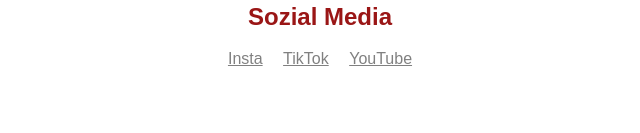
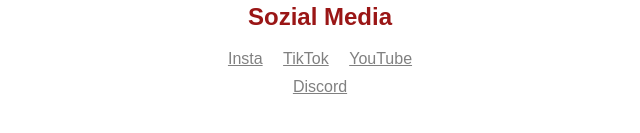
Before and after one commit to fluffy2006/rise-clan-info, a plain HTML site: page index.html in a window 1280 px wide. Shown: the part 347-480 px from the top of the page, 320-960 px from the left. Drawn offline with Linux system fonts and the light colour scheme.

Commit message:
Add files via upload

```diff
--- a/index.html
+++ b/index.html
@@ -53,13 +53,17 @@
                             <a href="https://www.youtube.com/channel/UCXQvV1lHnbyujzn7ioj92pQ">YouTube</a>
                         </div>
                     </div>
+                    <div id="discord">
+                        <div id="navigation1">
+                            <a href="https://discord.gg/j7XWABM">Discord</a>
+                        </div>
 
-                    <body>
+                        <body>
 
 
-                        <header>
-                        </header>
+                            <header>
+                            </header>
 
-                    </body>
+                        </body>
 
 </html>
--- a/style.css
+++ b/style.css
@@ -111,3 +111,7 @@ nav{
         text-align: center;
         color: rgb(154, 22, 22);
         }
+    #discord {
+        margin-left: 0px;
+        margin-top: 10px;
+    }
```
